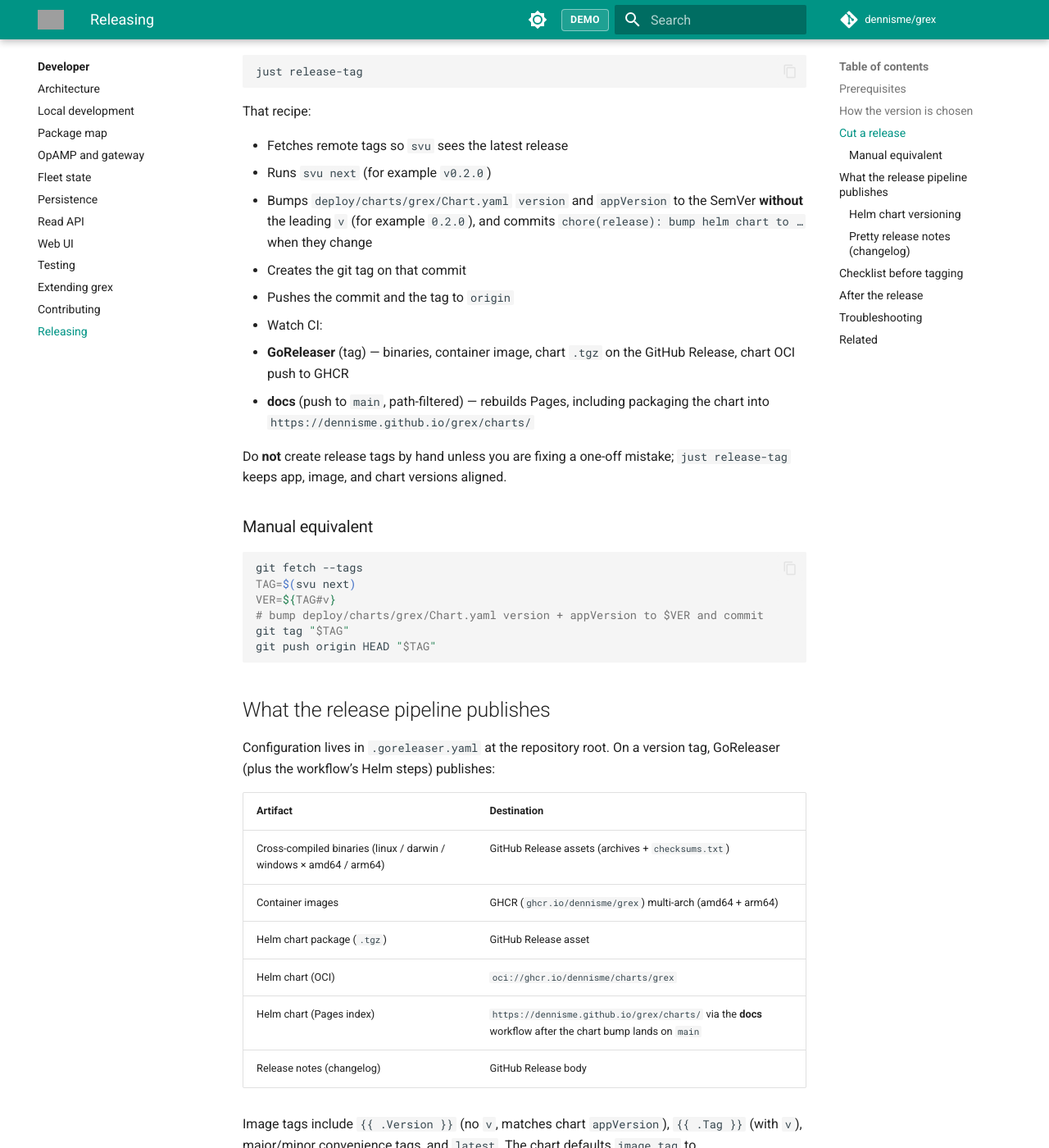
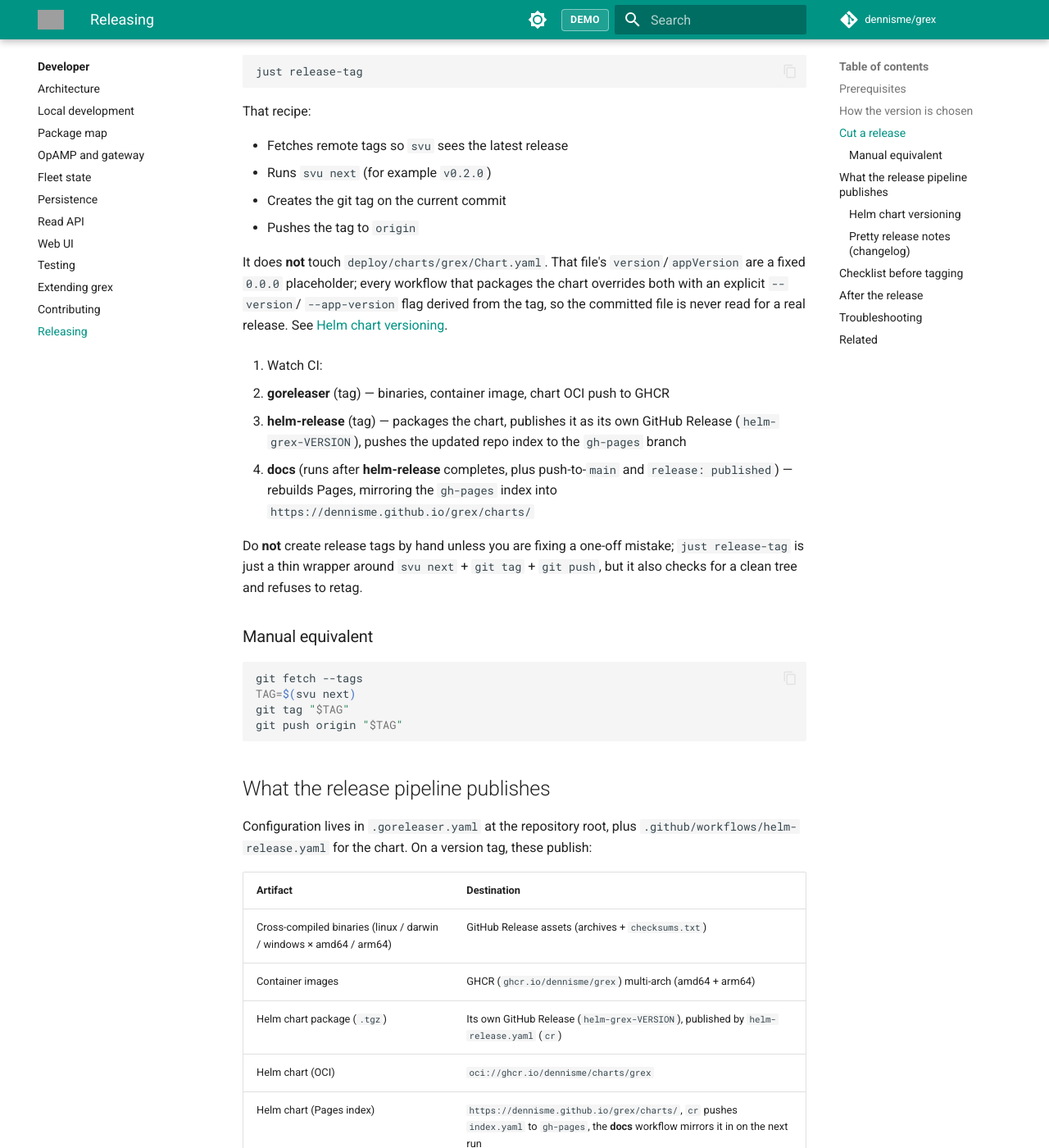
Before and after one commit to cxdy/grex, an MkDocs documentation site: the page built from docs/developer/releasing.md, in a window 1280 px wide and 1400 px high, scrolled down 1381 px. Shown: the whole window at 82% size. Built offline with MkDocs 1.6.1 and Material for MkDocs 9.7.7, drawn with Linux system fonts in a browser that asks for light colours; comment, search, counter and statistics services are not loaded; some of the changed text lies outside the part shown; grey boxes are pictures that could not be loaded.

Commit message:
chore: reduce complexity

````diff
--- a/.goreleaser.yaml
+++ b/.goreleaser.yaml
@@ -62,9 +62,8 @@ changelog:
 
 release:
   name_template: "v{{ .Version }}"
-  # Packaged by the goreleaser workflow (outside dist/ so --clean is safe).
-  extra_files:
-    - glob: ./.chart-release/*.tgz
+  # The chart .tgz is not attached here: it ships on its own GitHub Release
+  # (helm-grex-VERSION), published by .github/workflows/helm-release.yaml (cr).
   # Appended after the generated changelog on the GitHub Release.
   footer: |
     ---
--- a/docs/developer/releasing.md
+++ b/docs/developer/releasing.md
@@ -63,45 +63,51 @@ svu next      # what the next release tag would be
 
    - Fetches remote tags so `svu` sees the latest release
    - Runs `svu next` (for example `v0.2.0`)
-   - Bumps `deploy/charts/grex/Chart.yaml` `version` and `appVersion` to the
-     SemVer **without** the leading `v` (for example `0.2.0`), and commits
-     `chore(release): bump helm chart to …` when they change
-   - Creates the git tag on that commit
-   - Pushes the commit and the tag to `origin`
+   - Creates the git tag on the current commit
+   - Pushes the tag to `origin`
+
+   It does **not** touch `deploy/charts/grex/Chart.yaml`. That file's
+   `version`/`appVersion` are a fixed `0.0.0` placeholder; every workflow that
+   packages the chart overrides both with an explicit `--version`/
+   `--app-version` flag derived from the tag, so the committed file is never
+   read for a real release. See [Helm chart versioning](#helm-chart-versioning).
 
 4. Watch CI:
 
-   - **GoReleaser** (tag) — binaries, container image, chart `.tgz` on the
-     GitHub Release, chart OCI push to GHCR
-   - **docs** (push to `main`, path-filtered) — rebuilds Pages, including
-     packaging the chart into `https://dennisme.github.io/grex/charts/`
+   - **goreleaser** (tag) — binaries, container image, chart OCI push to GHCR
+   - **helm-release** (tag) — packages the chart, publishes it as its own
+     GitHub Release (`helm-grex-VERSION`), pushes the updated repo index to
+     the `gh-pages` branch
+   - **docs** (runs after **helm-release** completes, plus push-to-`main` and
+     `release: published`) — rebuilds Pages, mirroring the `gh-pages` index
+     into `https://dennisme.github.io/grex/charts/`
 
 Do **not** create release tags by hand unless you are fixing a one-off mistake;
-`just release-tag` keeps app, image, and chart versions aligned.
+`just release-tag` is just a thin wrapper around `svu next` + `git tag` +
+`git push`, but it also checks for a clean tree and refuses to retag.
 
 ### Manual equivalent
 
 ```sh
 git fetch --tags
 TAG=$(svu next)
-VER=${TAG#v}
-# bump deploy/charts/grex/Chart.yaml version + appVersion to $VER and commit
 git tag "$TAG"
-git push origin HEAD "$TAG"
+git push origin "$TAG"
 ```
 
 ## What the release pipeline publishes
 
-Configuration lives in `.goreleaser.yaml` at the repository root. On a
-version tag, GoReleaser (plus the workflow’s Helm steps) publishes:
+Configuration lives in `.goreleaser.yaml` at the repository root, plus
+`.github/workflows/helm-release.yaml` for the chart. On a version tag, these
+publish:
 
 | Artifact | Destination |
 |----------|-------------|
 | Cross-compiled binaries (linux / darwin / windows × amd64 / arm64) | GitHub Release assets (archives + `checksums.txt`) |
 | Container images | GHCR (`ghcr.io/dennisme/grex`) multi-arch (amd64 + arm64) |
-| Helm chart package (`.tgz`) | GitHub Release asset |
+| Helm chart package (`.tgz`) | Its own GitHub Release (`helm-grex-VERSION`), published by `helm-release.yaml` (`cr`) |
 | Helm chart (OCI) | `oci://ghcr.io/dennisme/charts/grex` |
-| Helm chart (Pages index) | `https://dennisme.github.io/grex/charts/` via the **docs** workflow after the chart bump lands on `main` |
+| Helm chart (Pages index) | `https://dennisme.github.io/grex/charts/`, `cr` pushes `index.yaml` to `gh-pages`, the **docs** workflow mirrors it in on the next run |
 | Release notes (changelog) | GitHub Release body |
 
 Image tags include `{{ .Version }}` (no `v`, matches chart `appVersion`),
@@ -118,18 +124,21 @@ local source builds and compose/Helm smoke tests.
 
 | Field | Source | Meaning |
 |-------|--------|---------|
-| Chart `version` | bumped by `just release-tag` | Helm package / repo version |
-| Chart `appVersion` | same SemVer string | Default container image tag |
-| Git tag | `svu next` (with `v` prefix) | Triggers GoReleaser |
+| Chart `version` (in `Chart.yaml`) | fixed `0.0.0` placeholder, never edited | Not read for a real release |
+| Chart `version` (as packaged/published) | explicit `--version "$VER"` at package time, in `goreleaser.yaml` and `helm-release.yaml` | Helm package / repo version |
+| Chart `appVersion` (as packaged/published) | explicit `--app-version "$VER"`, same string | Default container image tag |
+| Git tag | `svu next` (with `v` prefix) | Triggers both `goreleaser.yaml` and `helm-release.yaml` |
 
 For grex 1.0, **chart version and app version stay equal** to the grex release.
 Chart-only fixes still ship as a normal grex patch release (no separate chart
-version stream yet).
+version stream yet). Both workflows derive `$VER` the same way
+(`${GITHUB_REF_NAME#v}`), so they can't drift from each other even though
+they run independently.
 
 **Install after a release:**
 
 ```sh
-# Chart repository on GitHub Pages (updated when main deploys docs)
+# Chart repository on GitHub Pages (index refreshed once helm-release + docs finish)
 helm repo add grex https://dennisme.github.io/grex/charts/
 helm repo update
 helm upgrade --install grex grex/grex --version 0.2.0 -n grex --create-namespace
@@ -139,8 +148,10 @@ helm upgrade --install grex oci://ghcr.io/dennisme/charts/grex --version 0.2.0 \
   -n grex --create-namespace
 ```
 
-Pages always packages the chart version currently on `main`. Historical
-`.tgz` files are kept on each GitHub Release and on GHCR (OCI).
+The Pages index reflects whatever `helm-release.yaml` last pushed to
+`gh-pages`, not whatever's on `main` (there's nothing chart-related to
+package from `main` anymore). Historical `.tgz` files are kept on each
+chart's own GitHub Release and on GHCR (OCI).
 
 ### Pretty release notes (changelog)
 
@@ -185,13 +196,16 @@ gh api repos/dennisme/grex/releases/generate-notes \
 ## After the release
 
 - Confirm the [GitHub Releases](https://github.com/dennisme/grex/releases) page
-  lists the new tag, binary archives, and `grex-<version>.tgz`
+  lists the new app tag with its binary archives
+- Confirm a second GitHub Release `helm-grex-<version>` exists with the
+  chart `.tgz` asset (published by `helm-release.yaml`)
 - Confirm the GHCR image `ghcr.io/dennisme/grex:<version>` exists
 - Confirm the OCI chart `oci://ghcr.io/dennisme/charts/grex` is pullable at
   that version
-- Confirm the docs workflow on `main` finished so
-  [the chart repo](https://dennisme.github.io/grex/charts/) indexes the new
-  chart (path-filtered; needs the chart bump commit on `main`)
+- Confirm `helm-release.yaml` finished (it pushes the updated index to
+  `gh-pages`), then confirm the **docs** workflow's `workflow_run` trigger
+  fired after it so [the chart repo](https://dennisme.github.io/grex/charts/)
+  indexes the new chart
 - Confirm the docs workflow also ran on the **release published** event so
   [Releases → Changelog](../releases/changelog.md) includes the new notes
 
@@ -214,6 +228,14 @@ Confirm the tag was pushed to the repo that owns
 `.github/workflows/goreleaser.yaml`, and that the workflow triggers on that
 tag pattern.
 
+**Chart repo on Pages shows the old version**
+`cr` (in `helm-release.yaml`) publishes the chart's GitHub Release *before*
+it finishes pushing the updated `index.yaml` to `gh-pages`. The docs
+workflow's `workflow_run` trigger waits for `helm-release.yaml` to fully
+complete before mirroring the index, so this should self-correct once that
+run finishes. If `helm-release.yaml` failed outright, re-run it (or push a
+no-op tag fix) rather than editing `gh-pages` by hand.
+
 ## Related
 
 - [Contributing](contributing.md) — conventional commits and PR CI
````
Also changed, not shown: deploy/charts/grex/README.md (+4 -3 lines), docs/admin/helm.md (+1 -1 lines), docs/releases/index.md (+5 -3 lines), 7 other files.
